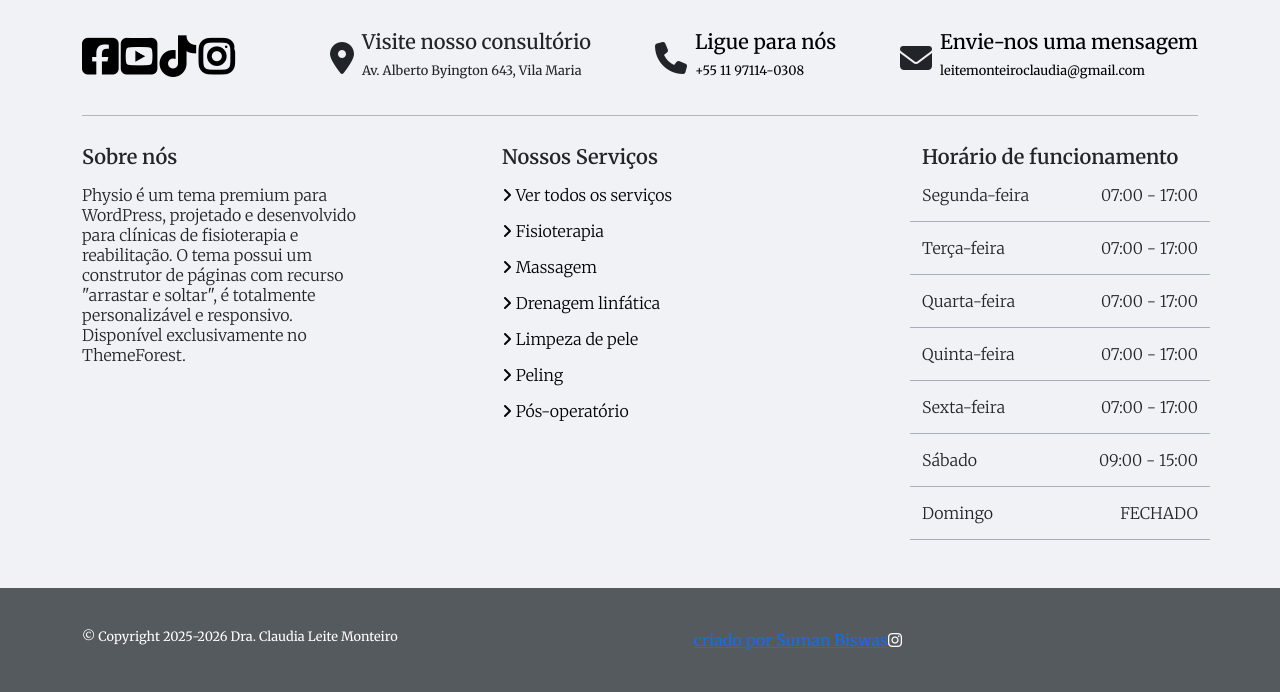
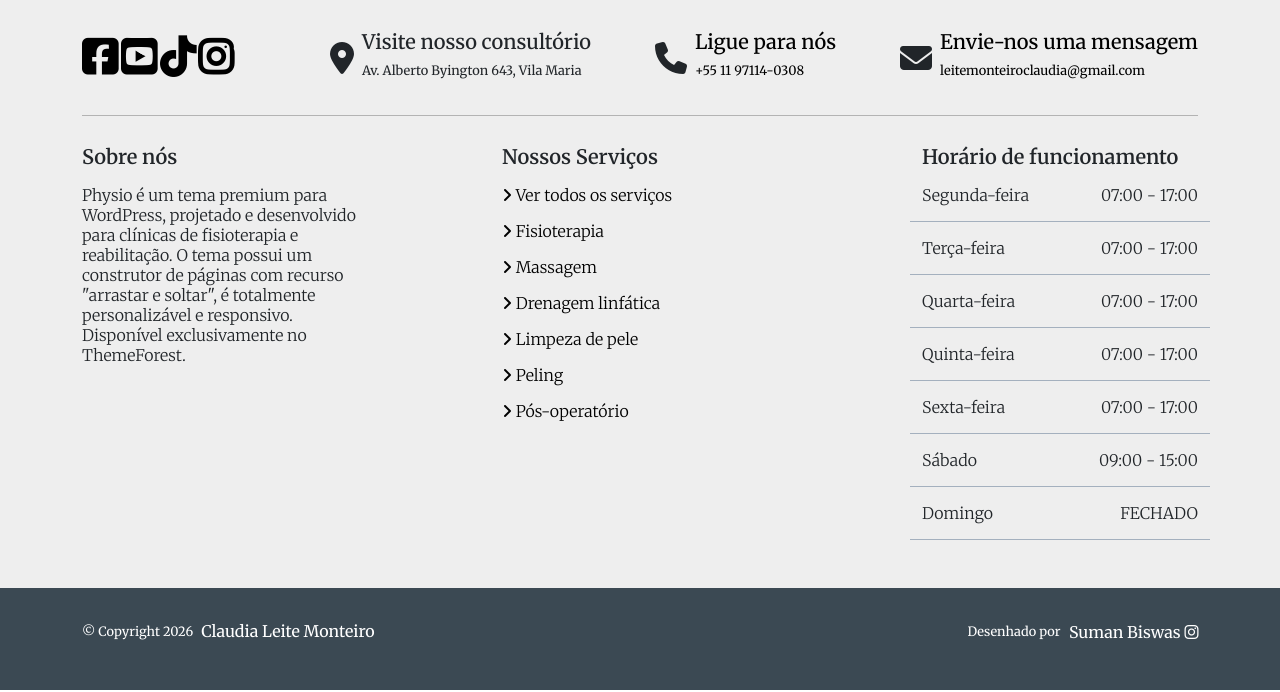
Before and after one commit to sumanbrival/claudia-bootstrap, a website: page index.html in a window 1280 px wide. Shown: the part 2763-3455 px from the top of the page. Drawn offline with nearby package versions, Linux system fonts and the light colour scheme.

Commit message:
footer foi atualizado completo

```diff
--- a/index.html
+++ b/index.html
@@ -403,10 +403,10 @@
 
       <!-- rede socias -->
       <div class="pt-5 pt-md-8 pt-lg-0 text-black">
-        <a class="text-black" href="#"><i class="fab fa-facebook-square fs-1 fw-bold"></i></a>
-        <a class="text-black" href="#"><i class="fab fa-youtube-square fs-1 fw-bold"></i></a>
-        <a class="text-black" href="#"><i class="fa-brands fa-tiktok fs-1 fw-bold"></i></a>
-        <a class="text-black" href="#"><i class="fa-brands fa-instagram fs-1 fw-bold"></i></a>
+        <a class="text-black slide-right-sm" href="#"><i class="fab fa-facebook-square fs-1 fw-bold"></i></a>
+        <a class="text-black slide-right-sm" href="#"><i class="fab fa-youtube-square fs-1 fw-bold"></i></a>
+        <a class="text-black slide-right-sm" href="#"><i class="fa-brands fa-tiktok fs-1 fw-bold"></i></a>
+        <a class="text-black slide-right-sm" href="#"><i class="fa-brands fa-instagram fs-1 fw-bold"></i></a>
       </div>
 
       <div class="mt-2 mt-md-4 mt-lg-0">
@@ -550,20 +550,17 @@
    <div class="bg-cinza2">
     <div class="container">
 
-      <div class="d-lg-flex justify-content-between align-items-center py-5">
+      <div class="d-lg-flex justify-content-lg-between align-items-md-center py-5">
 
-        <div>
-          <span>
-            <p class="pt-1 type-p lh-sm text-center text-white mx-auto mx-lg-0">
-            © Copyright 2025-2026 Dra. Claudia Leite Monteiro
-          </p>
-        </span>
+        <div class="d-flex justify-content-center align-items-center gap-1 gap-md-1">
+          <p class="type-p lh-sm text-white">© Copyright 2026</p>
+          <p class="type-p lh-sm text-white fs-6">Claudia Leite Monteiro</p>
         </div>
 
-        <div>
-          <span>
-            <a href="#">criado por Suman Biswas<i class="fa-brands fa-instagram text-white"></i>
-        </span>
+        <div class="d-flex justify-content-center align-items-center gap-1 gap-md-1">
+          <p class="type-p lh-sm text-white">Desenhado por</p>
+          <a class="text-decoration-none text-white" href="#">
+            <p class="type-p lh-sm fs-6 slide-right-sm">Suman Biswas <i class="fa-brands fa-instagram"></i></p></a>
         </div>
 
 
@@ -571,7 +568,6 @@
       </div>
 
     </div>
-
    </div>
 
 
--- a/scss/variables.scss
+++ b/scss/variables.scss
@@ -7,8 +7,8 @@ $custom-colors: (
   "roxo1": #a29bfe,
   "roxo2": #6c5ce7,
   "cinza": #a4b0be, //text-cinza
-  "cinza1": #f1f2f6, //text-cinza1
-  "cinza2": #555A5F, //text-cinza1
+  "cinza1": #EEEEEE, //text-cinza1
+  "cinza2": #3B4953, //text-cinza1
 
 );
 
```
Also changed, not shown: css/style.css.
